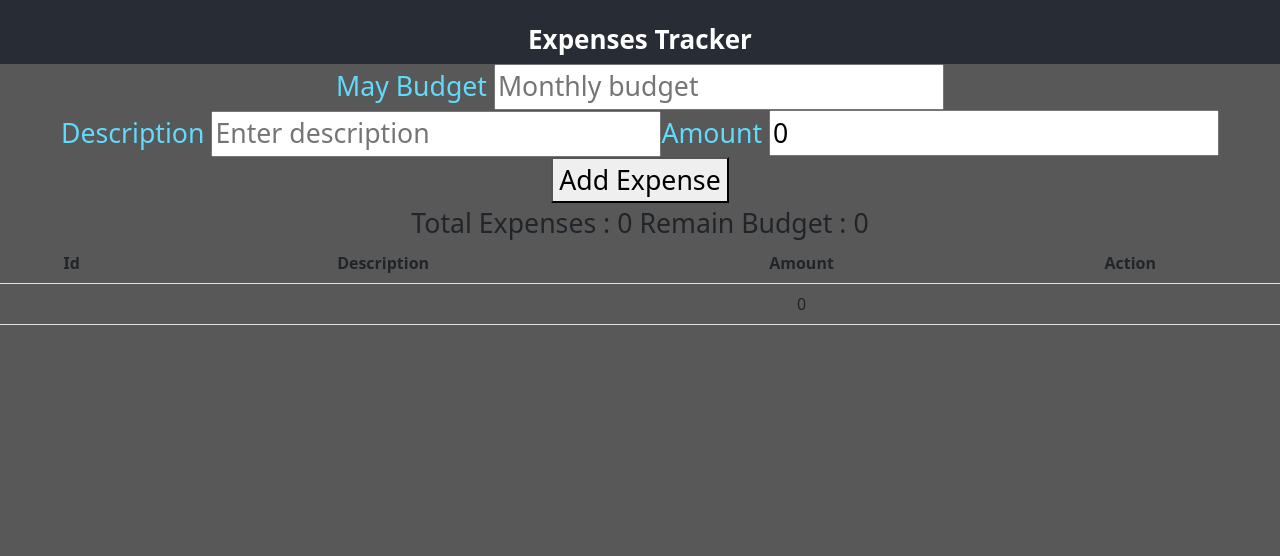
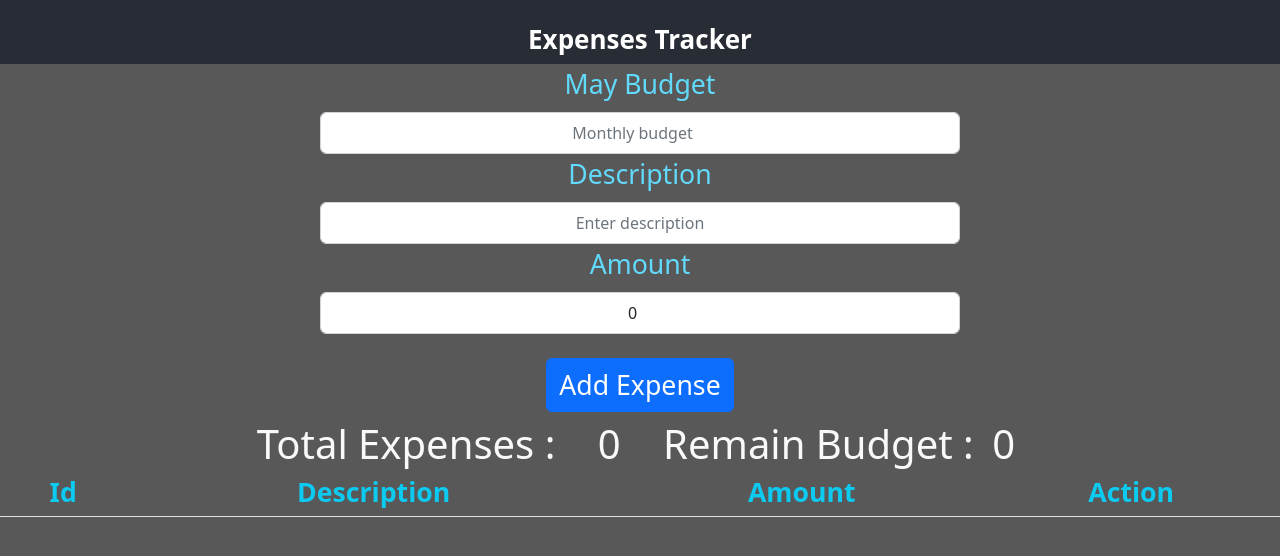
Before and after one commit to ashehata8888/expense_tracker, a React (Create React App) app: page / in a window 1280 px wide. Shown: the top 556 px of the page. Built offline with nearby package versions, Linux system fonts and the light colour scheme.

Commit message:
thanks to All project is done

```diff
--- a/package.json
+++ b/package.json
@@ -7,9 +7,11 @@
     "@testing-library/react": "^13.4.0",
     "@testing-library/user-event": "^13.5.0",
     "bootstrap": "^5.2.3",
+    "node-sass": "^7.0.3",
     "react": "^18.2.0",
     "react-dom": "^18.2.0",
     "react-scripts": "5.0.1",
+    "react-toastify": "^9.1.3",
     "web-vitals": "^2.1.4"
   },
   "scripts": {
--- a/src/DynamicTable.jsx
+++ b/src/DynamicTable.jsx
@@ -1,4 +1,11 @@
+/* eslint-disable */
+
+
 import { useEffect, useState } from "react";
+
+import { ToastContainer, toast } from 'react-toastify';
+import 'react-toastify/dist/ReactToastify.css';
+
 function DynamicTable(){
 
   const [TableData,setTableData] = useState([{
@@ -7,7 +14,7 @@ function DynamicTable(){
   const [description,setDescription] = useState('')
   const [amount, setAmount] = useState(0)
   const [realDelete,setRealDelete] = useState(0)
-  const [dayId,setDayId] = useState(0)
+  const [dayId,setDayId] = useState(1)
   const [totalExp , setTotalExp] = useState(0)
   const [budgetRem,setBudgetRem] = useState(0)
 
@@ -45,6 +52,10 @@ const currMonth = (m) =>{
 
 }
 
+
+
+
+const regex = /^[0-9\b]+$/;
 
 
   console.log("TableData is ...",TableData)
@@ -118,7 +129,7 @@ console.log("totalArrTest",sum); // 6
 
     console.log("test for inx of Delete Obj...",inx)
     return(
-      <button onClick={(e)=>{onclickTrash(inx)}
+      <button className="btn btn-danger" onClick={(e)=>{onclickTrash(inx)}
     }>🗑️</button>
     )
 
@@ -131,12 +142,34 @@ console.log("totalArrTest",sum); // 6
 
   // let dayId = TableData != undefined && TableData.length - 1
 
+  const addvalidate = ()=>{
+    if(budget != "" && description != "" && amount != 0){
+      addExp()
+    } else {
+
+      toast("Please complete all entries!!!"
+      // ,
+      // {
+      //   position: "top-right",
+      //   autoClose: 5000,
+      //   hideProgressBar: false,
+      //   closeOnClick: true,
+      //   pauseOnHover: true,
+      //   draggable: true,
+      //   progress: undefined,
+      //   theme: "light",
+      //   }
+        )
+      console.log("Please complete all entries!!!")
+    }
+  }
+
 
   const addExp = ()=>{
     // e.preventDefault()
     // dayId = TableData != undefined && dayId + 1
 
-    setDayId(TableData != undefined && dayId + 1)
+    setDayId(dayId + 1)
 
     let mainObj = {Id: dayId , Description:`${description}`, Amount:amount ,Action:trashIconButton(dayId)}
     let cloneTableData = TableData != undefined && [...TableData]
@@ -206,33 +239,43 @@ console.log("totalArrTest",sum); // 6
 // get table row data
 const tdData =() =>{
 
-     return TableData != undefined && TableData.map((data)=>{
+     return TableData != undefined && TableData.map((data,inx)=>{
+      if(TableData[inx].Id != ''){
        return(
 
-           <tr key={data.Id}>
+           <tr key={data.Id} className="bg-success" >
                 {
+
                    column.map((v)=>{
-                       return <td key={v}>{data[v]}</td>
+                       return <td key={v} className= { amount === 0  ? "bg-info text-info " : "bg-info" }  style={{fontSize:"20pt"}}>{data[v]}</td>
                    })
                 }
            </tr>
 
        )
-     })
+     }
+    }
+    )
 }
 
 
   return (
 <>
+<ToastContainer />
+<div className="budget">
+         <span >{currMonth(month)}</span>  Budget <span>
+          <input
+          required
+           className="form-control w-50 p-2 text-center col-md-8 offset-md-3 mt-2"
+          //  className="budgetTxt"
+          placeholder='Monthly budget'
+         type="number"
+         onChange={(e)=>{
 
-<div className="budget">
-         <span>{currMonth(month)}</span>  Budget <span>
-          <input
-          className="budgetTxt"
-          placeholder='Monthly budget'
-         type='text'
-         onChange={(e)=>setBudget(e.target.value)}
-         value={budget}
+            setBudget(e.target.value.replace(/\D/g, ''))
+
+        }}
+        value={budget}
          ></input>
          </span>
         </div>
@@ -240,7 +283,9 @@ const tdData =() =>{
     <div className="budget">
         Description <span>
           <input
-          className="budgetTxt"
+          required
+          // className="budgetTxt"
+          className="form-control w-50 p-2 text-center col-md-8 offset-md-3 mt-2"
           placeholder='Enter description'
          type='text'
          onChange={(e)=>setDescription(e.target.value)}
@@ -249,25 +294,29 @@ const tdData =() =>{
          </span>
          Amount <span>
           <input
-          className="budgetTxt"
-          placeholder='Enter description'
+          required
+          // className="budgetTxt"
+          className="form-control w-50 p-2 text-center col-md-8 offset-md-3 mt-2"
+          placeholder='Enter Amount'
           type='number'
           onChange={(e)=>setAmount(e.target.value)}
           value={amount}
          ></input>
          </span>
-         <button onClick={()=>addExp()}>Add Expense</button>
+         <button
+         className="btn btn-primary mt-4 mb-2"
+         style={{fontSize:"20pt"}} onClick={()=>addvalidate()}>Add Expense</button>
         </div>
 
         <div>
-          <span className="budgetTxt"> Total Expenses : </span> <span className="budgetTxt"> {totalExp}</span>
-          <span className="budgetTxt"> Remain Budget :  </span> <span className="budgetTxt">{budgetRem}</span>
+          <span className=" display-6 text-light"> Total Expenses : </span> <span className=" display-6 text-light px-2 mx-4"> {totalExp}</span>
+          <span className=" display-6 text-light"> Remain Budget :  </span> <span className=" display-6 text-light px-2">{budgetRem}</span>
         </div>
 
 
       <table className="table">
         <thead>
-         <tr>{ThData()}</tr>
+         <tr className="display-6 text-info"  style={{fontSize:"20pt" , marginTop:"20px"}}>{ThData()}</tr>
         </thead>
         <tbody>
         {tdData()}
--- a/src/index.js
+++ b/src/index.js
@@ -2,6 +2,9 @@ import React from 'react';
 import ReactDOM from 'react-dom/client';
 import './index.css';
 import App from './App';
+import "bootstrap/dist/css/bootstrap.min.css";
+import "./custom.scss";
+
 
 
 const root = ReactDOM.createRoot(document.getElementById('root'));
```
Also changed, not shown: src/custom.scss (added), 1 other file (tests, documents, lock files or other folders).
